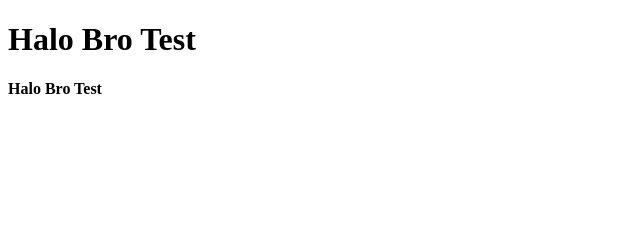
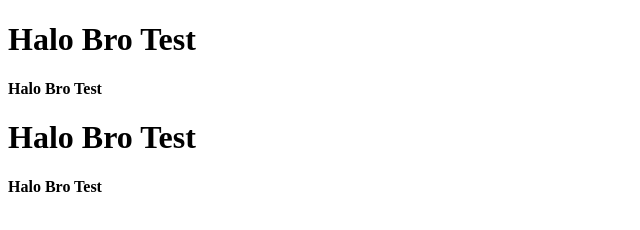
Before and after one commit to reshaelfianur/test, a plain HTML site: page index.html in a window 1280 px wide. Shown: the whole page, without its empty margins (0-640 px from the left). Drawn offline with Linux system fonts and the light colour scheme.

Commit message:
berubah dari git hub

```diff
--- a/index.html
+++ b/index.html
@@ -6,5 +6,8 @@
 <body>
 	<h1>Halo Bro Test</h1>
 	<h4>Halo Bro Test</h4>
+
+	<h1>Halo Bro Test</h1>
+	<h4>Halo Bro Test</h4>
 </body>
 </html>
```
